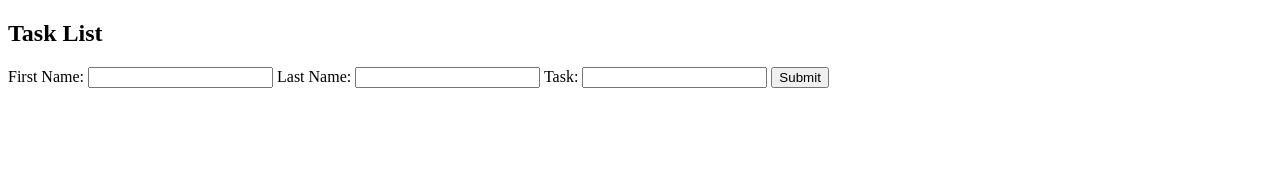
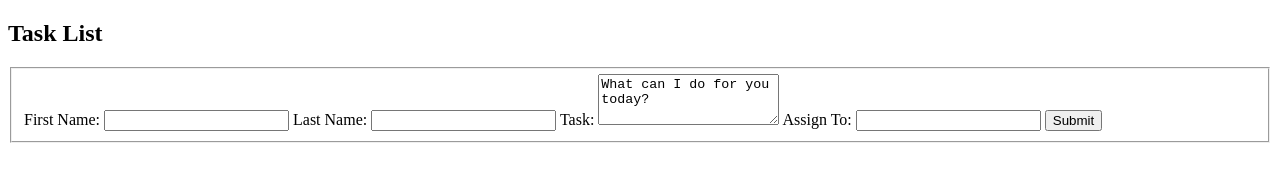
Before and after one commit to CoryMarberry/Group5-FInalProject, a plain HTML site: page index.html in a window 1280 px wide. Drawn offline with Linux system fonts and the light colour scheme.

Commit message:
Edits to basic form in HTML

```diff
--- a/index.html
+++ b/index.html
@@ -9,16 +9,17 @@
 <body>
  <header><h2>Task List</h2></header>
   <form>
-   <label for="fname">First Name:</label>
-   <input type="text" id="fname" name="fname" minlength="3" maxlength="15">
-   <label for="lname">Last Name:</label>
-   <input type="text" id="lname" name="lname" minlength="3" maxlength="15">
-   <label for="Task">Task:</label>
-   <input type="text" id="Task" name="Task" minlength="5">
-   <input type="submit" id="Submit" name="Submit">
-
-
-
+    <fieldset id="tasklist-input">
+        <label for="fname">First Name:</label>
+        <input type="text" id="fname" name="fname" minlength="3" maxlength="15">
+        <label for="lname">Last Name:</label>
+        <input type="text" id="lname" name="lname" minlength="3" maxlength="15">
+        <label for="task">Task:</label>
+        <textarea id="task" name="task" rows="3" cols="20">What can I do for you today?</textarea>
+        <label for="assign">Assign To:</label>
+        <input type="dropdown" id="assign" name="assign">
+        <input type="submit" id="Submit" name="Submit">
+    </fieldset>
   </form>
 </body>
 </html>
```
